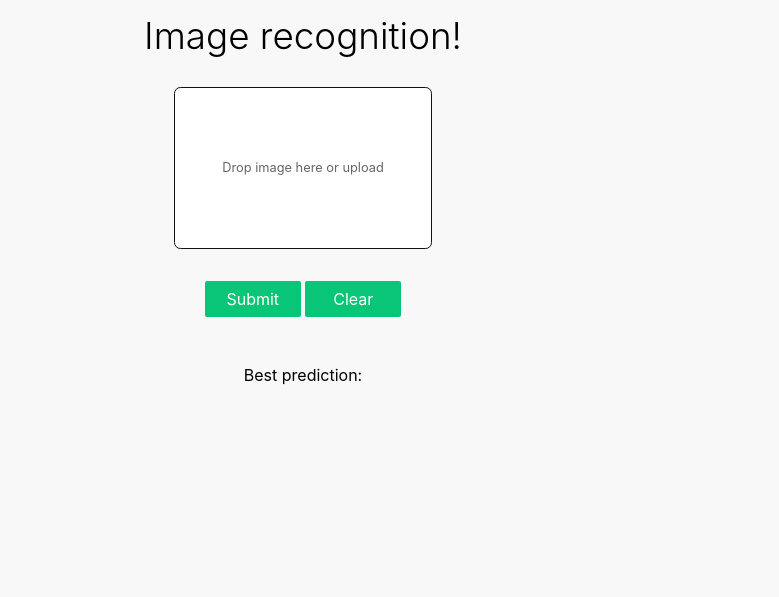
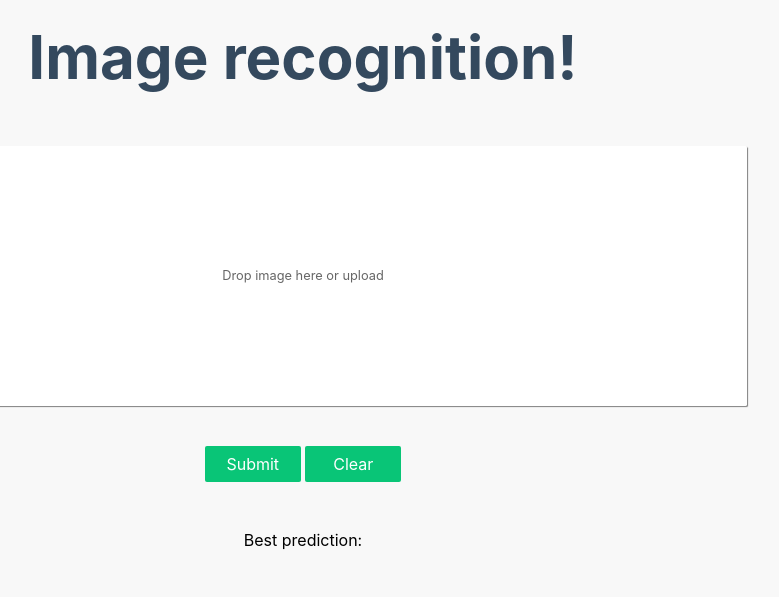
Before and after one commit to VincentLideboKjellman/tf-keras-image-recog, a Flask app: page / in a window 1280 px wide. Shown: the top 597 px of the page, without its empty margins (337-1116 px from the left). Run offline with Flask 2, Linux system fonts and the light colour scheme.

Commit message:
Edit styles

```diff
--- a/static/main.css
+++ b/static/main.css
@@ -3,8 +3,6 @@
     Ubuntu, Cantarell, Fira Sans, Droid Sans, Helvetica Neue, sans-serif;
   -webkit-font-smoothing: antialiased;
   background-color: #f8f8f8;
-  margin: 0;
-  padding: 0;
 }
 
 /* Global button style */
@@ -24,7 +22,7 @@
 }
 
 .button:hover {
-  background-color: rgb(66, 243, 12);
+  background-color: rgb(91, 238, 140);
 }
 
 .button.disabled {
@@ -43,9 +41,10 @@
 }
 
 .main .title h3 {
-  font-size: 2.3rem;
-  font-weight: 300;
+  font-size: 60px;
+  font-weight: bold;
   margin: 0.8rem 0;
+  color: #34495E;
 }
 
 .hidden {
@@ -59,24 +58,31 @@
 .reveal:hover {
   opacity: 0.2;
 }
-
+.panel{
+  width: 80%;
+  min-width: 80%;
+  display: flex;
+  justify-content: center;
+  align-items: center;
+}
 /* Upload box */
 .upload-box {
-  width: 100%;
-  max-width: 700px;
   font-size: 0.8rem;
   color: #666666;
   cursor: pointer;
-  width: 16rem;
-  height: 10rem;
+  width: 80%;
+  min-height: 180px;
+  /* width: 16rem;
+  height: 10rem; */
   background: #fff;
-  border: 0.1rem solid #111111;
-  border-radius: 0.4rem;
+  box-shadow: 1px 1px 1px gray;
+  border-radius: 0.1rem;
   display: flex;
   justify-content: center;
   align-items: center;
   flex-direction: column;
-  margin: 1rem 0 2rem 0;
+  padding: 40px;
+  margin: 40px;
 }
 
 .upload-box.dragover {
@@ -91,9 +97,10 @@
 }
 
 .upload-box #image-preview {
-  max-width: 14rem;
-  max-height: 8rem;
-  box-shadow: 0 4px 4px 0 rgba(0, 0, 0, 0.2), 0 6px 10px 0 rgba(0, 0, 0, 0.19);
+  max-width: 22rem;
+  /* max-height: 8rem;
+  box-shadow: 0 4px 4px 0 rgba(0, 0, 0, 0.2), 0 6px 10px 0 rgba(0, 0, 0, 0.19); */
+
 }
 
 #image-result {
@@ -108,23 +115,20 @@
   margin-bottom: 2rem;
 }
 
-/* #image-display {
+#image-display {
   box-shadow: 0 4px 8px 0 rgba(0, 0, 0, 0.2), 0 6px 20px 0 rgba(0, 0, 0, 0.19);
   max-height: 20rem;
-} */
+  display: none;
+}
 
 #image-display.loading {
   filter: brightness(30%);
 }
 
 #pred-result {
-  color: gray;
+  color: limegreen;
+  font-size: 40px;
   font-weight: bold;
-  font-size: 1.5rem;
-  position: absolute;
-  top: 50%;
-  left: 50%;
-  transform: translate(-50%, -50%);
 }
 
 #loader {
--- a/static/main.js
+++ b/static/main.js
@@ -26,7 +26,6 @@
 var imageDisplay = document.getElementById("image-display");
 var uploadCaption = document.getElementById("upload-caption");
 var predResult = document.getElementById("pred-result");
-var secondResult = document.getElementById("second-result")
 var loader = document.getElementById("loader");
 
 function submitImage() {
@@ -50,13 +49,11 @@
   imagePreview.src = "";
   imageDisplay.src = "";
   predResult.innerHTML = "";
-  secondResult.innerHTML = "";
 
   hide(imagePreview);
   hide(imageDisplay);
   hide(loader);
   hide(predResult);
-  hide(SecondResult);
   show(uploadCaption);
 
   imageDisplay.classList.remove("loading");
@@ -77,10 +74,9 @@
 
     // reset
     predResult.innerHTML = "";
-    secondResult.innerHTML = "";
     imageDisplay.classList.remove("loading");
 
-    // displayImage(reader.result, "image-display");
+    displayImage(reader.result, "image-display");
   };
 }
 
@@ -97,7 +93,6 @@
       if (resp.ok)
         resp.json().then(data => {
           displayResult(data);
-          console.log(data)
         });
     })
     .catch(err => {
@@ -106,11 +101,12 @@
     });
 }
 
-// function displayImage(image, id) {
-//   let display = document.getElementById(id);
-//   display.src = image;
-//   show(display);
-// }
+function displayImage(image, id) {
+  // display image on given id <img> element
+  let display = document.getElementById(id);
+  display.src = image;
+  show(display);
+}
 
 function displayResult(data) {
   // display the result
--- a/templates/index.html
+++ b/templates/index.html
@@ -18,8 +18,8 @@
   </div>
 
   <div id="image-box">
-    <!-- <img id="image-display" /> -->
-    <p>Best prediction: </p>
+    <p>Best prediction:</p>
+    <img id="image-display" />
     <div id="pred-result" class="hidden"></div>
     <svg id="loader" class="hidden" viewBox="0 0 32 32" width="32" height="32">
       <circle id="spinner" cx="16" cy="16" r="14" fill="none"></circle>
```
